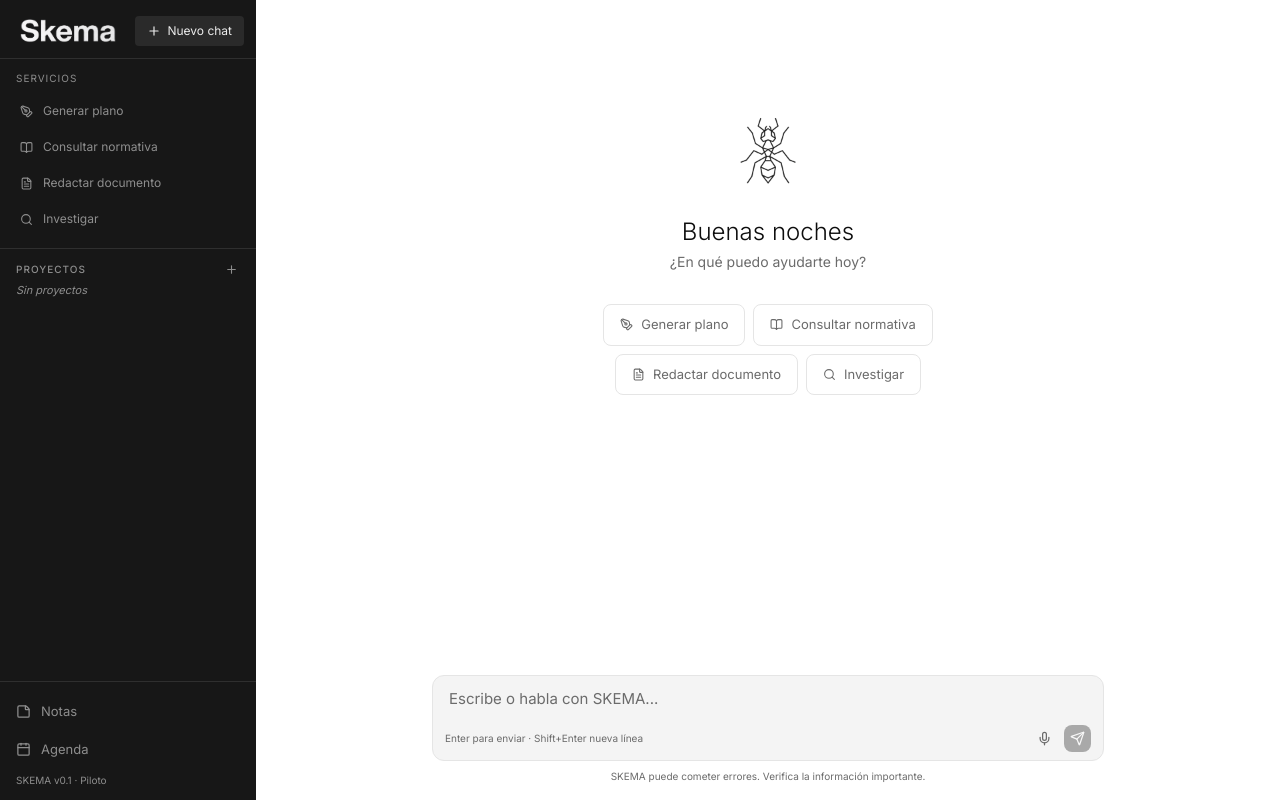
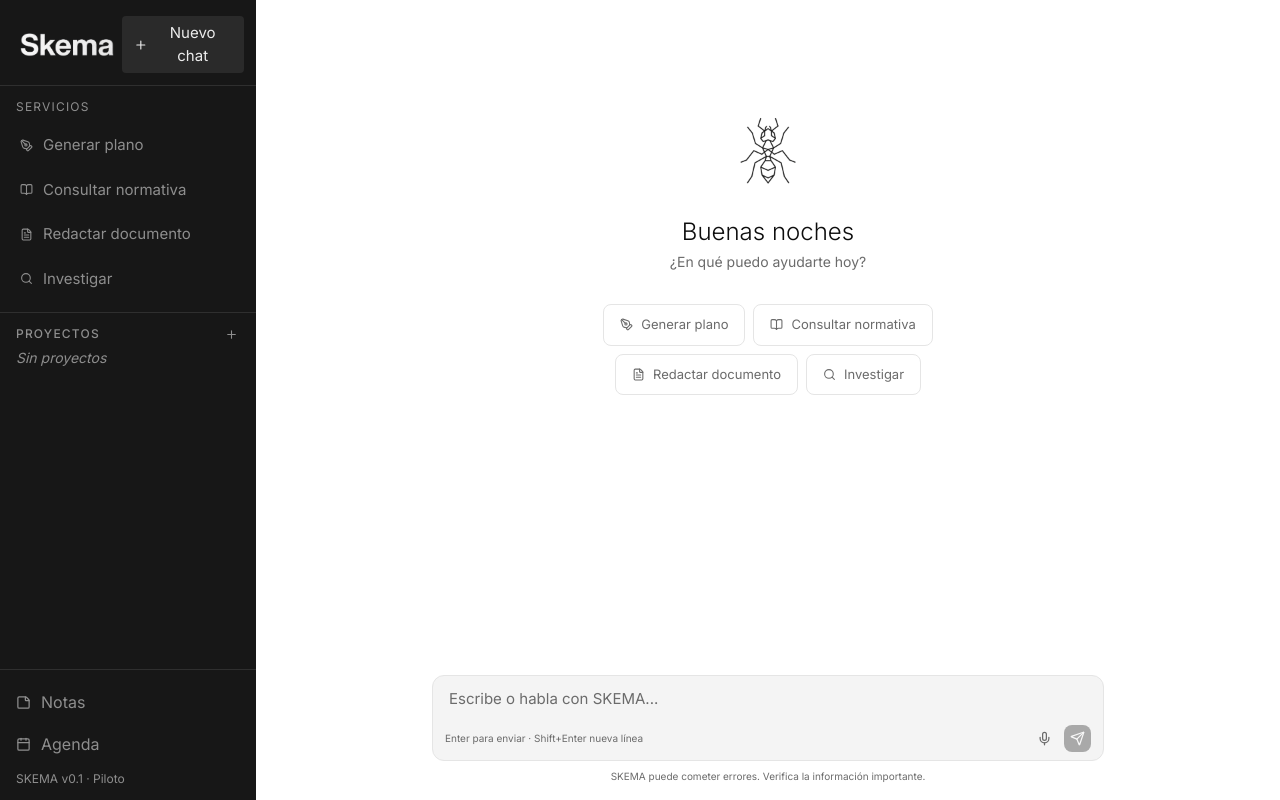
Before and after one commit to skema-proyect/skema, a React (Vite) app: page / in a window 1280 px wide. Built offline with nearby package versions, Linux system fonts and the light colour scheme.

Commit message:
fix: sidebar font sizes much larger for mobile readability

```diff
--- a/src/components/Sidebar.tsx
+++ b/src/components/Sidebar.tsx
@@ -110,7 +110,7 @@ export default function Sidebar({ currentConvId, onSelectConv, onNewChat, onServ
         <div className="flex items-center gap-1">
           <button
             onClick={() => { onNewChat(); onClose?.(); }}
-            className="flex items-center gap-1.5 px-3 py-1.5 rounded text-[12px] bg-s-sidebar-hover text-s-sidebar-text hover:opacity-80 transition-opacity"
+            className="flex items-center gap-1.5 px-3 py-1.5 rounded text-[15px] bg-s-sidebar-hover text-s-sidebar-text hover:opacity-80 transition-opacity"
             title="Nuevo chat"
           >
             <Plus size={14} /> Nuevo chat
@@ -125,13 +125,13 @@ export default function Sidebar({ currentConvId, onSelectConv, onNewChat, onServ
 
       {/* Servicios rápidos */}
       <div className="px-3 py-3 border-b border-s-sidebar-border">
-        <p className="text-[10px] uppercase tracking-widest text-s-sidebar-muted mb-2 px-1">Servicios</p>
+        <p className="text-[12px] uppercase tracking-widest text-s-sidebar-muted mb-2 px-1">Servicios</p>
         <div className="space-y-0.5">
           {SERVICES.map(({ icon: Icon, label, prompt }) => (
             <button
               key={label}
               onClick={() => { onServiceSelect(prompt); onClose?.(); }}
-              className="w-full flex items-center gap-2.5 px-2 py-2 rounded text-[12px] text-s-sidebar-muted hover:bg-s-sidebar-hover hover:text-s-sidebar-text transition-colors text-left"
+              className="w-full flex items-center gap-2.5 px-2 py-2.5 rounded text-[15px] text-s-sidebar-muted hover:bg-s-sidebar-hover hover:text-s-sidebar-text transition-colors text-left"
             >
               <Icon size={13} className="flex-shrink-0" />
               {label}
@@ -146,7 +146,7 @@ export default function Sidebar({ currentConvId, onSelectConv, onNewChat, onServ
         {/* Projects */}
         <div>
           <div className="flex items-center justify-between px-2 mb-1">
-            <span className="text-[10px] uppercase tracking-widest text-s-sidebar-muted font-medium">Proyectos</span>
+            <span className="text-[12px] uppercase tracking-widest text-s-sidebar-muted font-medium">Proyectos</span>
             <button onClick={() => setNewProj(v => !v)} className="p-0.5 rounded hover:bg-s-sidebar-hover text-s-sidebar-muted">
               <Plus size={13} />
             </button>
@@ -158,13 +158,13 @@ export default function Sidebar({ currentConvId, onSelectConv, onNewChat, onServ
                 autoFocus value={newName} onChange={e => setNewName(e.target.value)}
                 onKeyDown={e => { if (e.key === "Enter") createProject(); if (e.key === "Escape") setNewProj(false); }}
                 placeholder="Nombre del proyecto"
-                className="w-full bg-s-sidebar-hover text-s-sidebar-text text-[12px] px-2 py-1.5 rounded outline-none placeholder:text-s-sidebar-muted"
+                className="w-full bg-s-sidebar-hover text-s-sidebar-text text-[15px] px-2 py-1.5 rounded outline-none placeholder:text-s-sidebar-muted"
               />
             </div>
           )}
 
           {allProjects.length === 0 && !newProj && (
-            <p className="px-2 text-[11px] text-s-sidebar-muted italic">Sin proyectos</p>
+            <p className="px-2 text-[14px] text-s-sidebar-muted italic">Sin proyectos</p>
           )}
 
           {allProjects.map(p => {
@@ -184,7 +184,7 @@ export default function Sidebar({ currentConvId, onSelectConv, onNewChat, onServ
                       onClick={e => e.stopPropagation()}
                     />
                   ) : (
-                    <span className="flex-1 text-[12px] truncate">{p.name}</span>
+                    <span className="flex-1 text-[15px] truncate">{p.name}</span>
                   )}
                   <div className="hidden group-hover:flex items-center gap-0.5">
                     <button onClick={e => startRename(e, p)} className="p-0.5 rounded hover:bg-white/10"><PenLine size={11} /></button>
@@ -206,7 +206,7 @@ export default function Sidebar({ currentConvId, onSelectConv, onNewChat, onServ
         {/* Loose conversations */}
         {loose.length > 0 && (
           <div>
-            <p className="px-2 text-[10px] uppercase tracking-widest text-s-sidebar-muted font-medium mb-1">Recientes</p>
+            <p className="px-2 text-[12px] uppercase tracking-widest text-s-sidebar-muted font-medium mb-1">Recientes</p>
             {loose.map(c => (
               <ConvItem key={c.id} conv={c} active={currentConvId === c.id}
                 onSelect={() => { onSelectConv(c.id); navigate("/"); onClose?.(); }}
@@ -220,13 +220,13 @@ export default function Sidebar({ currentConvId, onSelectConv, onNewChat, onServ
       {/* Bottom nav */}
       <div className="border-t border-s-sidebar-border px-2 py-3 space-y-0.5">
         <button onClick={() => goTo("/notas")}
-          className={`w-full flex items-center gap-2.5 px-2 py-2 rounded text-[13px] transition-colors ${
+          className={`w-full flex items-center gap-2.5 px-2 py-2 rounded text-[16px] transition-colors ${
             isActive("/notas") ? "bg-s-sidebar-hover text-s-sidebar-text" : "text-s-sidebar-muted hover:bg-s-sidebar-hover hover:text-s-sidebar-text"
           }`}>
           <StickyNote size={15} /> Notas
         </button>
         <button onClick={() => goTo("/agenda")}
-          className={`w-full flex items-center gap-2.5 px-2 py-2 rounded text-[13px] transition-colors ${
+          className={`w-full flex items-center gap-2.5 px-2 py-2 rounded text-[16px] transition-colors ${
             isActive("/agenda") ? "bg-s-sidebar-hover text-s-sidebar-text" : "text-s-sidebar-muted hover:bg-s-sidebar-hover hover:text-s-sidebar-text"
           }`}>
           <Calendar size={15} /> Agenda
@@ -241,7 +241,7 @@ export default function Sidebar({ currentConvId, onSelectConv, onNewChat, onServ
         )}
 
         <div className="px-2 pt-1">
-          <p className="text-[10px] text-s-sidebar-muted">SKEMA v0.1 · Piloto</p>
+          <p className="text-[12px] text-s-sidebar-muted">SKEMA v0.1 · Piloto</p>
         </div>
       </div>
     </div>
@@ -257,7 +257,7 @@ function ConvItem({ conv, active, onSelect, onDelete, indent = false }: {
     <div onClick={onSelect}
       className={`flex items-center gap-2 px-2 py-1.5 rounded cursor-pointer group ${indent ? "ml-4" : ""} ${active ? "bg-s-sidebar-hover" : "hover:bg-s-sidebar-hover"}`}>
       <MessageSquare size={12} className="text-s-sidebar-muted flex-shrink-0" />
-      <span className="flex-1 text-[12px] truncate text-s-sidebar-text">{conv.title}</span>
+      <span className="flex-1 text-[15px] truncate text-s-sidebar-text">{conv.title}</span>
       <button onClick={e => onDelete(e, conv.id)}
         className="hidden group-hover:flex p-0.5 rounded hover:bg-white/10 text-s-sidebar-muted hover:text-s-danger">
         <Trash2 size={11} />
```
